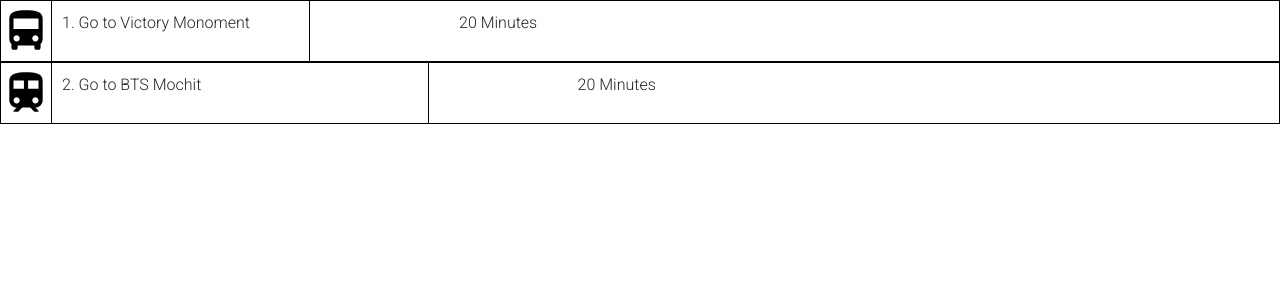
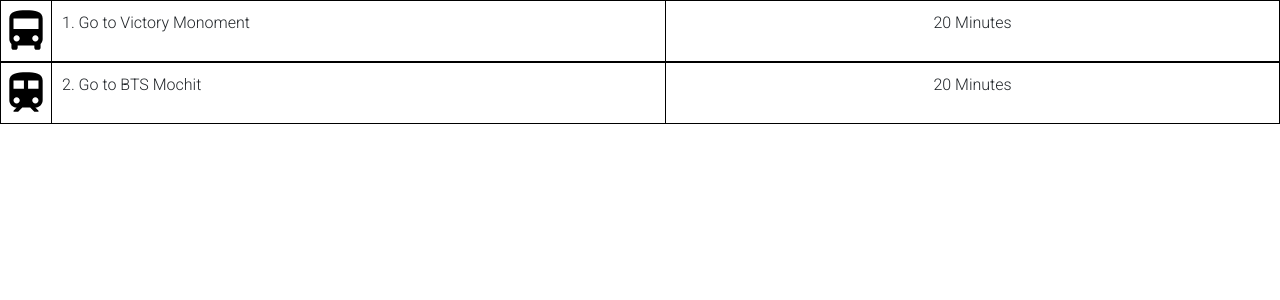
Before and after one commit to perjerz/app, a React (Create React App) app: page /list in a window 1280 px wide. Shown: the top 300 px of the page. Built offline with nearby package versions, Linux system fonts and the light colour scheme.

Commit message:
fix flex

```diff
--- a/src/component/List.js
+++ b/src/component/List.js
@@ -26,10 +26,10 @@
           <div className="d-flex align-items-center">
             <img style={icon} alt="bus" src={bus}/>
           </div>
-          <div style={{...column, flex: 0.2}} className="d-flex">
+          <div style={{...column, flex: '50%'}} className="d-flex">
             <p>1. Go to Victory Monoment</p>
           </div>
-          <div style={{...column, flex: 0.3}} className="d-flex flex-column">
+          <div style={{...column, flex: '50%'}} className="d-flex flex-column">
             <div style={{whiteSpace: 'pre'}}>20 Minutes</div>
           </div>
         </div>
@@ -37,10 +37,10 @@
           <div className="d-flex align-items-center">
             <img style={icon} alt="train" src={train}/>
           </div>
-          <div style={{...column, flex: 0.3}} className="d-flex">
+          <div style={{...column, flex: '50%'}} className="d-flex">
             <p>2. Go to BTS Mochit</p>
           </div>
-          <div style={{...column, flex: 0.3}} className="d-flex flex-column">
+          <div style={{...column, flex: '50%'}} className="d-flex flex-column">
             <div style={{whiteSpace: 'pre'}}>20 Minutes</div>
           </div>
         </div>
```
